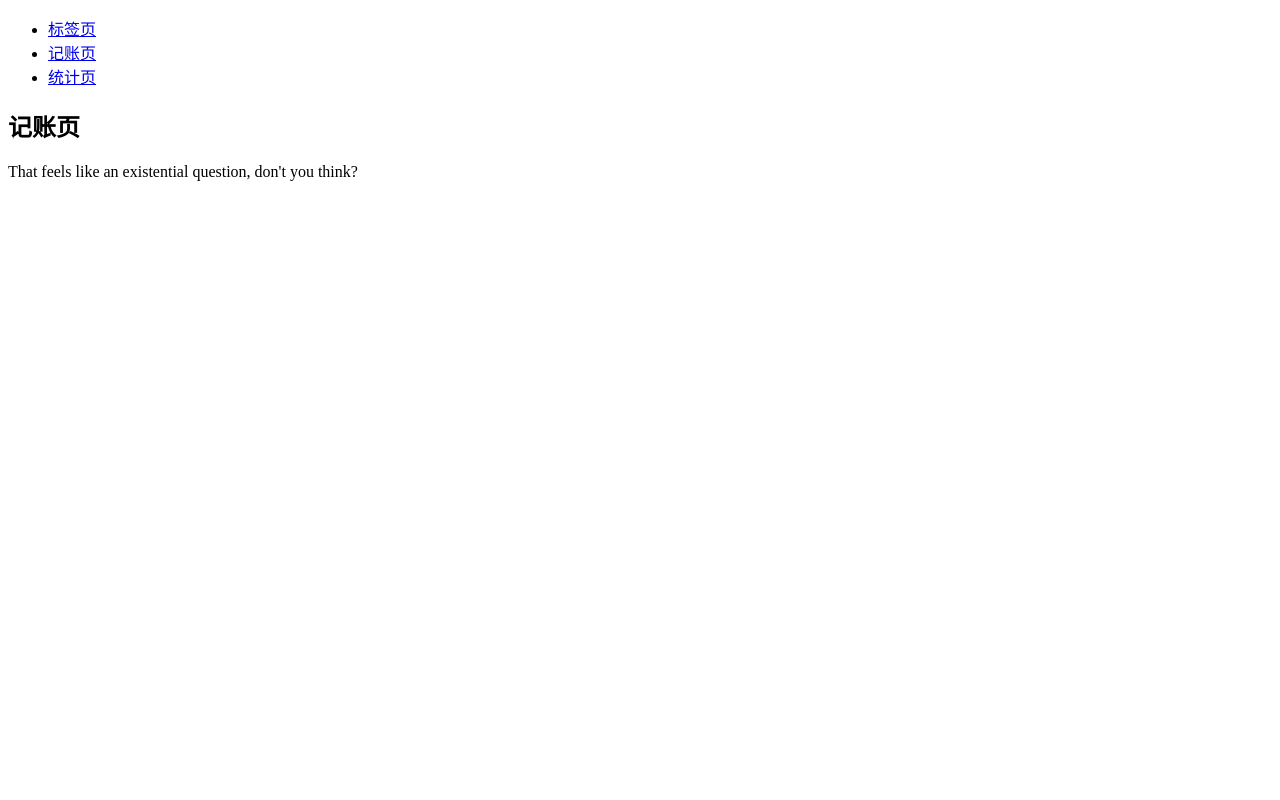
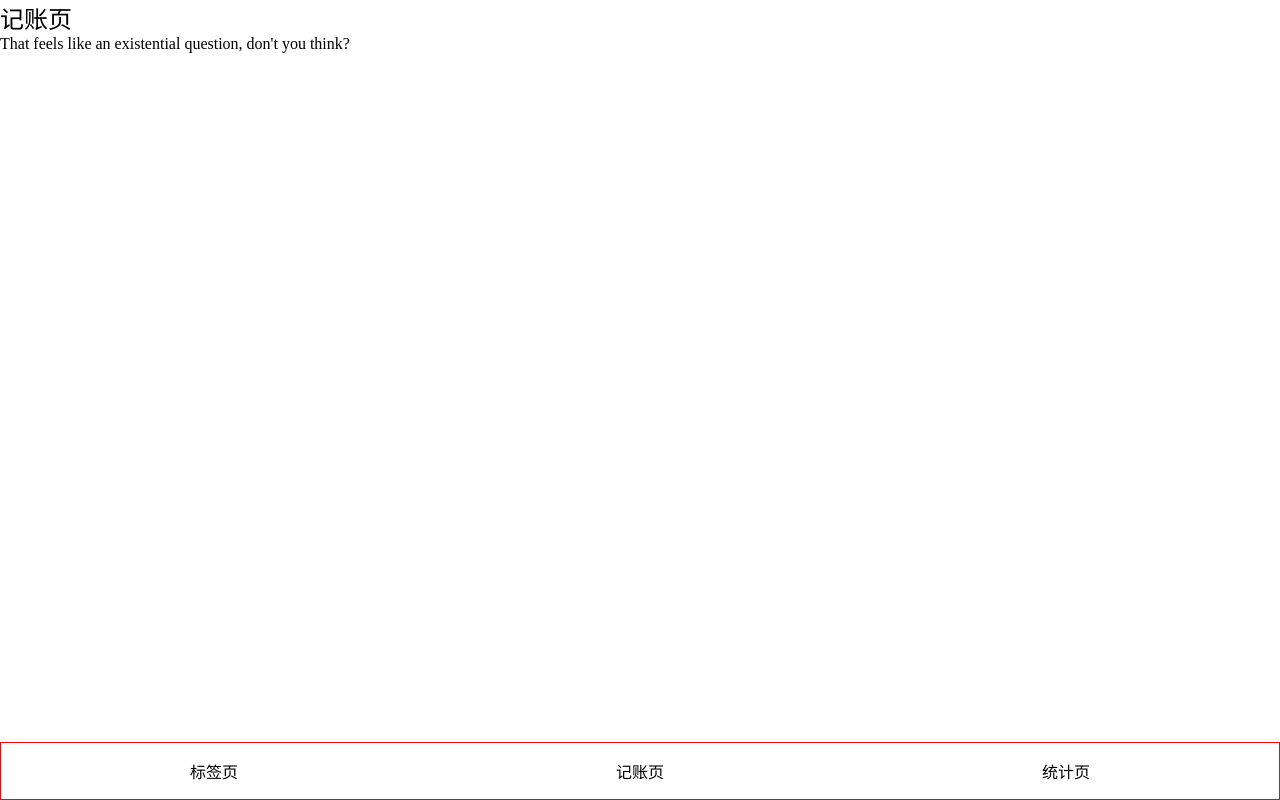
Before and after one commit to dswang2/come-up-account, a React (Create React App) app: page / in a window 1280 px wide. Built offline with nearby package versions, Linux system fonts and the light colour scheme.

Commit message:
导航栏基本样式

```diff
--- a/src/App.tsx
+++ b/src/App.tsx
@@ -5,21 +5,42 @@ import {
     Routes,
     Route,
 } from "react-router-dom";
+import styled from 'styled-components';
+
+const Wrapper = styled.div`
+  height: 100vh;
+  display: flex;
+  flex-direction: column;
+`;
+const Main = styled.div`
+  flex-grow: 1; // 膨胀指数
+  overflow: auto;
+`;
+const Nav = styled.nav`
+  border: 1px solid red;
+  >ul{
+    display: flex;
+    flex-direction: row;
+    justify-content: center;
+    >li{
+      padding: 16px;
+      flex-grow: 1; // flex布局占比放大
+      text-align: center; // 文字居中
+    }
+  }
+`;
+
 function App() {
     return (
         <HashRouter>
-          <nav><ul>
-              <li><Link to="/tags">标签页</Link></li>
-              <li><Link to="/money">记账页</Link></li>
-              <li><Link to="/statistics">统计页</Link></li>
-          </ul>
-          </nav>
-          <Routes >
+            <Wrapper>
+                <Main>
+                    <Routes>
                         <Route>
-                  <Route path="/" element={<Money />} /> {/*默认页面*/}
-                  <Route path="/tags" element={<Tags />} />
-                  <Route path="/money" element={<Money />} />
-                  <Route path="/statistics" element={<Statistics />} />
+                            <Route path="/" element={<Money/>}/> {/*默认页面*/}
+                            <Route path="/tags" element={<Tags/>}/>
+                            <Route path="/money" element={<Money/>}/>
+                            <Route path="/statistics" element={<Statistics/>}/>
                             {/*错误页面*/}
                             <Route
                                 path="*"
@@ -31,6 +52,15 @@ function App() {
                             />
                         </Route>
                     </Routes>
+                </Main>
+                <Nav>
+                    <ul>
+                        <li><Link to="/tags">标签页</Link></li>
+                        <li><Link to="/money">记账页</Link></li>
+                        <li><Link to="/statistics">统计页</Link></li>
+                    </ul>
+                </Nav>
+            </Wrapper>
         </HashRouter>
     );
 }
--- /dev/null
+++ b/src/index.scss
@@ -0,0 +1,42 @@
+@import-normalize;
+* {
+  margin: 0;
+  padding: 0;
+  box-sizing: border-box;
+}
+
+button,
+input,
+select,
+textarea {
+  font: inherit;
+}
+
+*::after,
+*::before {
+  box-sizing: border-box;
+}
+
+h1,
+h2,
+h3,
+h4,
+h5,
+h6 {
+  font-weight: normal;
+}
+
+a {
+  color: inherit;
+  text-decoration: none;
+}
+
+ul,
+ol {
+  list-style: none;
+}
+
+table {
+  border-collapse: collapse;
+  border-spacing: 0;
+}
--- a/src/index.tsx
+++ b/src/index.tsx
@@ -1,6 +1,7 @@
 import React from 'react';
 import ReactDOM from 'react-dom/client';
 import App from './App';
+import "./index.scss"
 
 const root = ReactDOM.createRoot(
   document.getElementById('root') as HTMLElement
```
Lines whose indentation alone changed are shown as unchanged.
